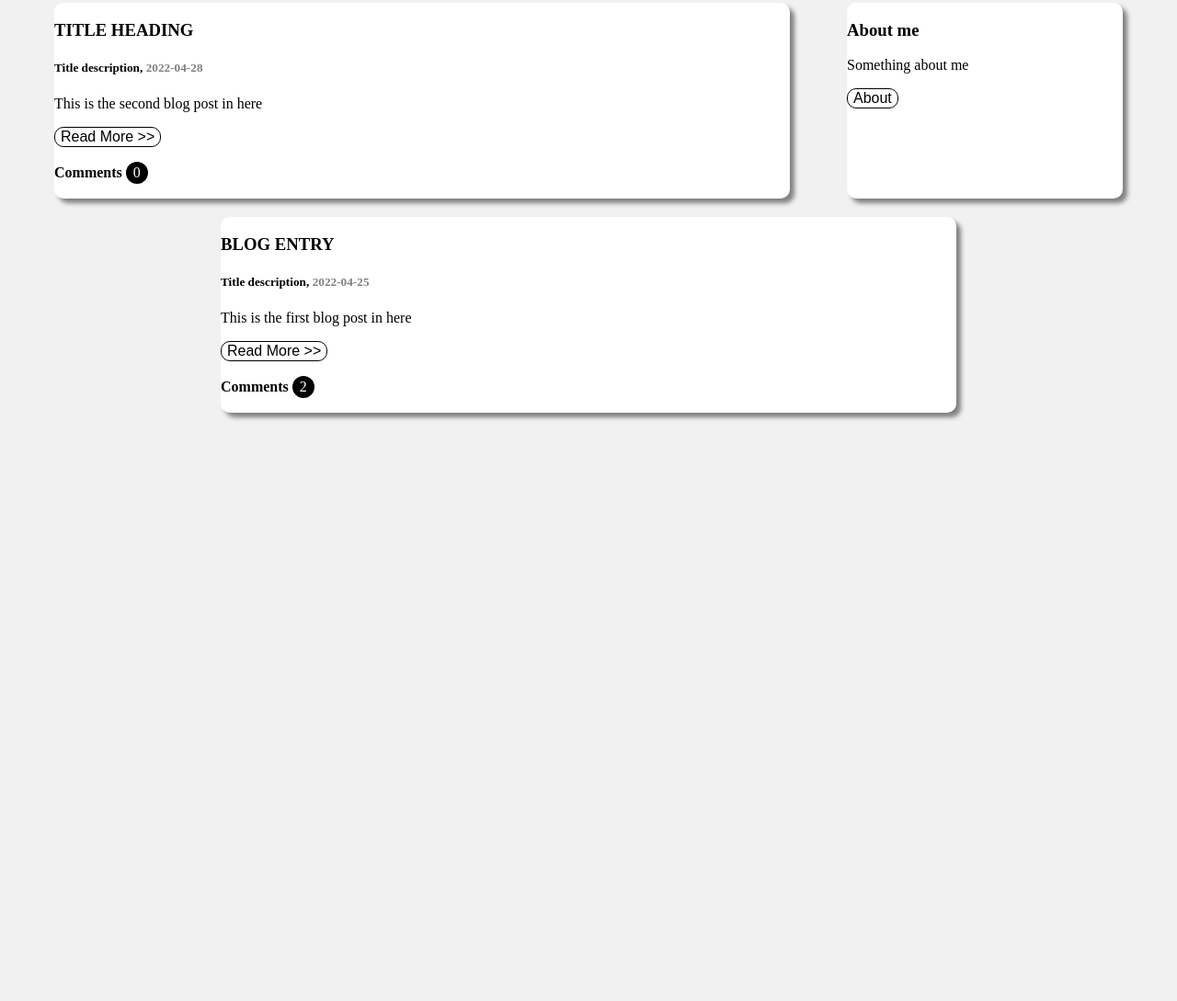
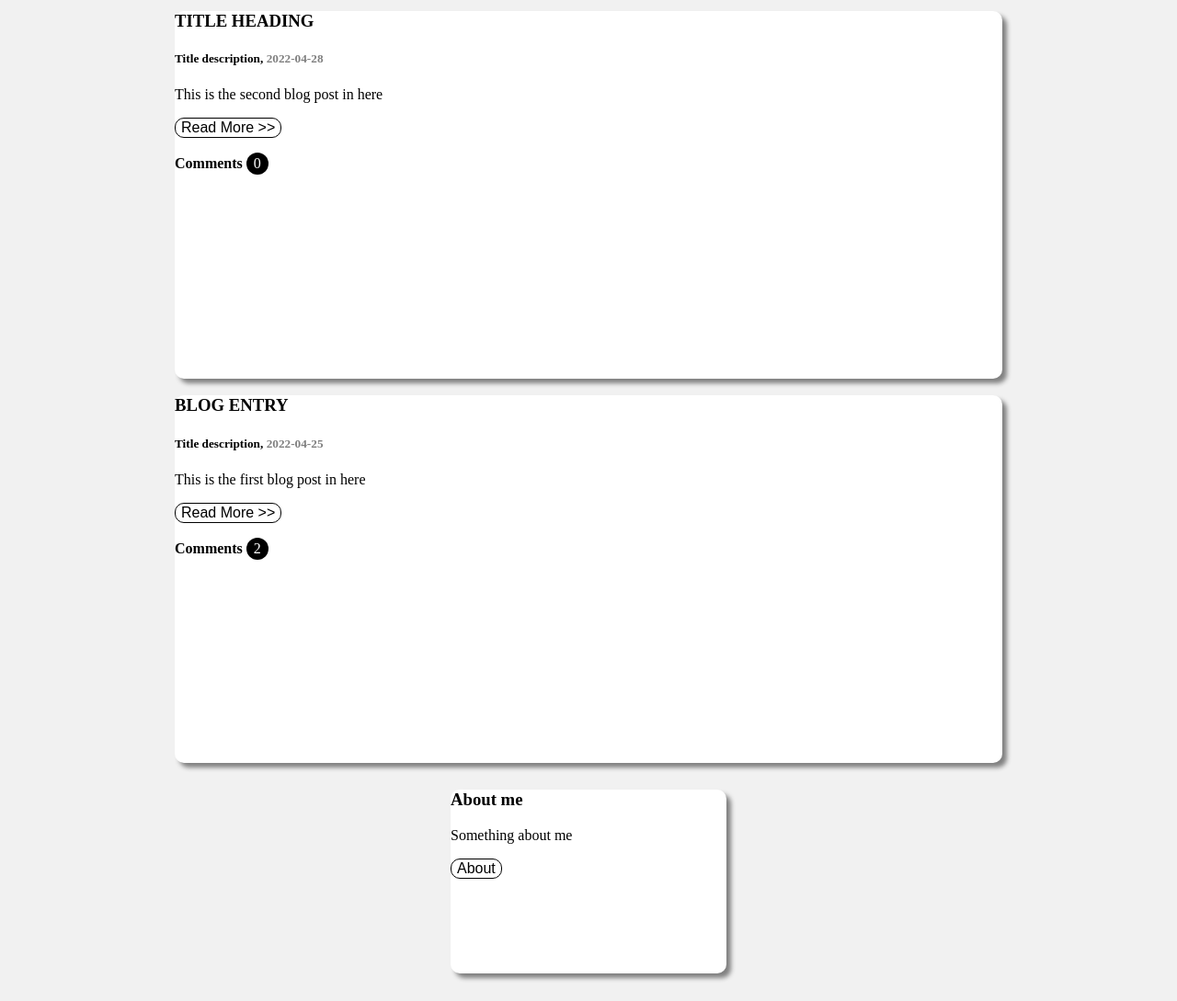
Before and after one commit to BondeJohan/Webpage, a plain HTML site: page index.html in a window 1280 px wide. Shown: the part 145-1234 px from the top of the page at 92% size. Before the commit the page ends 800 px from the top, so only its background shows below. Drawn offline with Linux system fonts and the light colour scheme.

Commit message:
Fixed layout

```diff
--- a/css/styles.css
+++ b/css/styles.css
@@ -16,33 +16,34 @@ body{
     font-family:'Trebuchet MS', 'Lucida Sans Unicode', 'Lucida Grande', 'Lucida Sans', Arial, sans-serif;
 }
 
-.flexbox-container1{
+.flexbox-containerMain{
     display: flex;
     flex-wrap: wrap;
     flex-direction: row;
-    justify-content: space-around;
+    justify-content: space-evenly;
     margin: 20px;
 }
 
-.flexbox-container-item1{
-    width: 800px;
+.flexbox-containerBlogPosts{
+    flex-wrap: wrap;
+}
+
+.flexbox-container-BlogItems{
+    width: 900px;
+    height: 400px;
     margin: 10px;
     background-color: white;
     border-radius: 10px;
     box-shadow: 5px 5px 5px gray;
 }
-
-.flexbox-container-item2{
-    width: 300px;
-    margin: 10px;
-    background-color: white;
-    border-radius: 10px;
-    box-shadow: 5px 5px 5px gray;
-
+.flexbox-containerSmall{
+    flex-wrap: wrap;
 }
 
-.flexbox-container-item3{
-    width: 800px;
+
+.flexbox-container-SmallItem{
+    width: 300px;
+    height: 200px;
     margin: 10px;
     background-color: white;
     border-radius: 10px;
--- a/index.html
+++ b/index.html
@@ -11,8 +11,9 @@
       <p class="flexbox-header-item">Welcome to the blog of unkown</p>
     </header>
 
-    <main class="flexbox-container1">
-        <section class="flexbox-container-item1">
+    <main class="flexbox-containerMain">
+      <div class="flexbox-containerBlogPosts">
+        <section class="flexbox-container-BlogItems">
         <header class="">
             <h3><b>TITLE HEADING</b></h3>
             <h5>Title description, <span class="spanOpacityHalf">2022-04-28</span></h5>
@@ -26,7 +27,24 @@
         </footer>
       </section>
 
-      <section class="flexbox-container-item2">
+        <section class="flexbox-container-BlogItems">
+          <header class="">
+              <h3><b>BLOG ENTRY</b></h3>
+              <h5>Title description, <span class="spanOpacityHalf">2022-04-25</span></h5>
+          </header>
+          <article class="">
+            <p>This is the first blog post in here</p>
+          </article>
+          <footer class="">
+              <a href="firstblogpost.html"><button class="btn btn1">Read More >></button></a>
+            <p><b>Comments </b><span class="spanCircle">2</span></p>
+          </footer>
+        </section>
+
+      </div>
+
+    <div class="flexbox-containerSmall">
+      <section class="flexbox-container-SmallItem">
         <header class="">
             <h3><b>About me</b></h3>
         </header>
@@ -37,20 +55,8 @@
             <a href="about.html"><button class="btn btn1">About</button></a>
         </footer>
       </section>
+    </div>
 
-      <section class="flexbox-container-item1">
-        <header class="">
-            <h3><b>BLOG ENTRY</b></h3>
-            <h5>Title description, <span class="spanOpacityHalf">2022-04-25</span></h5>
-        </header>
-        <article class="">
-          <p>This is the first blog post in here</p>
-        </article>
-        <footer class="">
-            <a href="firstblogpost.html"><button class="btn btn1">Read More >></button></a>
-          <p><b>Comments </b><span class="spanCircle">2</span></p>
-        </footer>
-      </section>
     </main>
   </body>
 </html>
```
